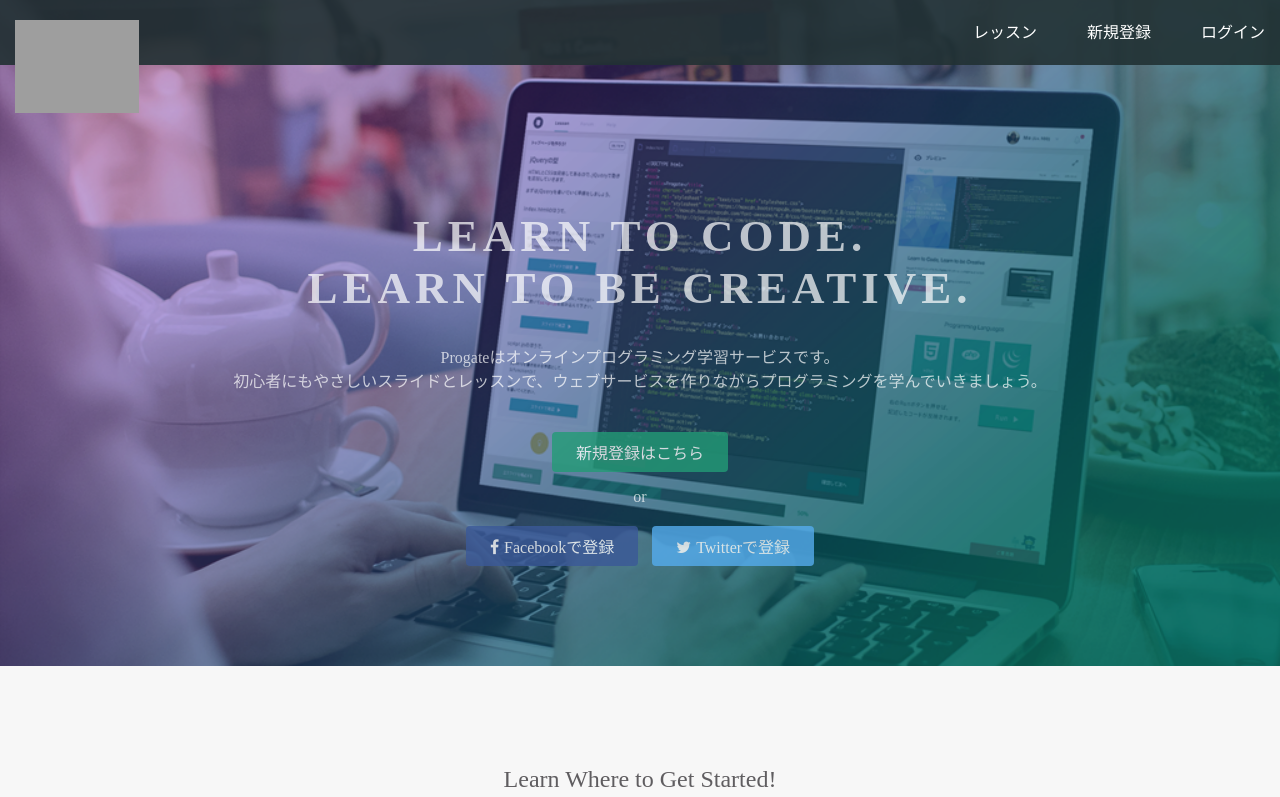
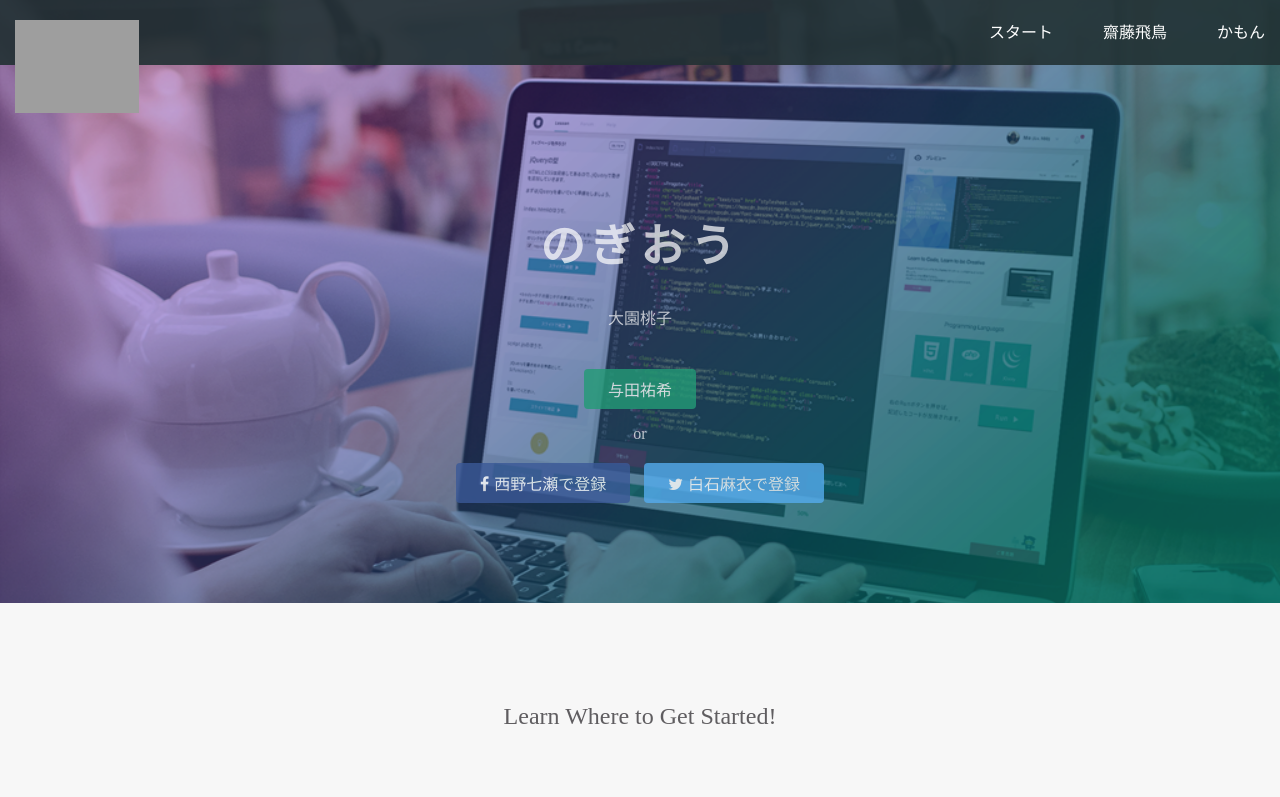
Before and after one commit to tomozo1002/sample12345, a plain HTML site: page index.html in a window 1280 px wide. Shown: the top 797 px of the page. Drawn offline with Linux system fonts and the light colour scheme; grey boxes are pictures that could not be loaded.

Commit message:
Update index.html

```diff
--- a/index.html
+++ b/index.html
@@ -15,21 +15,21 @@
       </div>
       <span class="fa fa-bars menu-icon"></span>
       <div class="header-right">
-        <a href="#">レッスン</a>
-        <a href="#">新規登録</a>
-        <a href="#" class="login">ログイン</a>
+        <a href="#">スタート</a>
+        <a href="#">齋藤飛鳥</a>
+        <a href="#" class="login">かもん</a>
       </div>
     </div>
   </header>
   <div class="top-wrapper">
     <div class="container">
-      <h1>LEARN TO CODE.<br>LEARN TO BE CREATIVE.</h1>
-      <p>Progateはオンラインプログラミング学習サービスです。<br>初心者にもやさしいスライドとレッスンで、ウェブサービスを作りながらプログラミングを学んでいきましょう。</p>
+      <h1>のぎおう</h1>
+      <p>大園桃子</p>
       <div class="btn-wrapper">
-        <a href="#" class="btn signup">新規登録はこちら</a>
+        <a href="#" class="btn signup">与田祐希</a>
         <p>or</p>
-        <a href="#" class="btn facebook"><span class="fa fa-facebook"></span>Facebookで登録</a>
-        <a href="#" class="btn twitter"><span class="fa fa-twitter"></span>Twitterで登録</a>
+        <a href="#" class="btn facebook"><span class="fa fa-facebook"></span>西野七瀬で登録</a>
+        <a href="#" class="btn twitter"><span class="fa fa-twitter"></span>白石麻衣で登録</a>
       </div>
     </div>
   </div>
```
